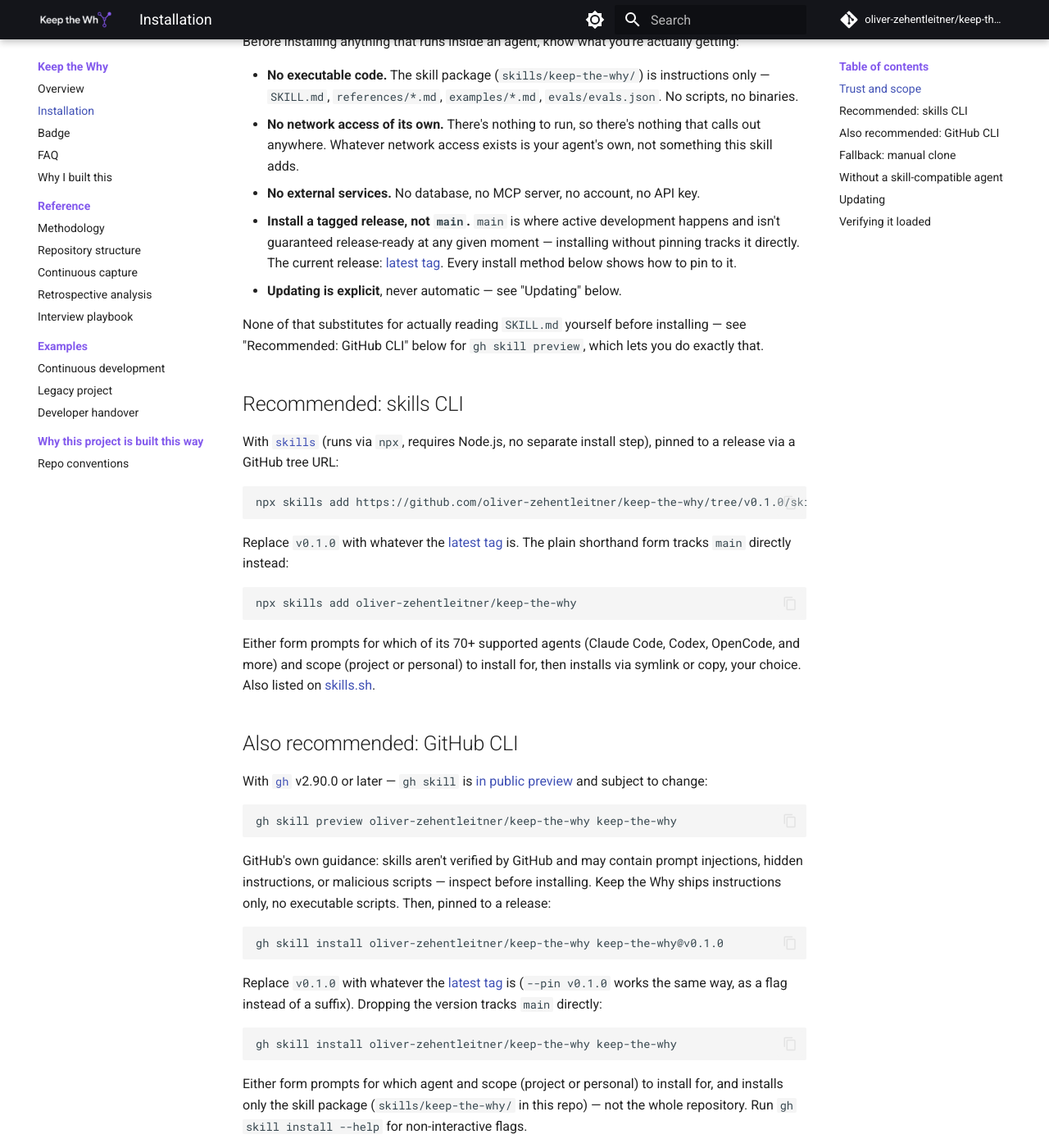
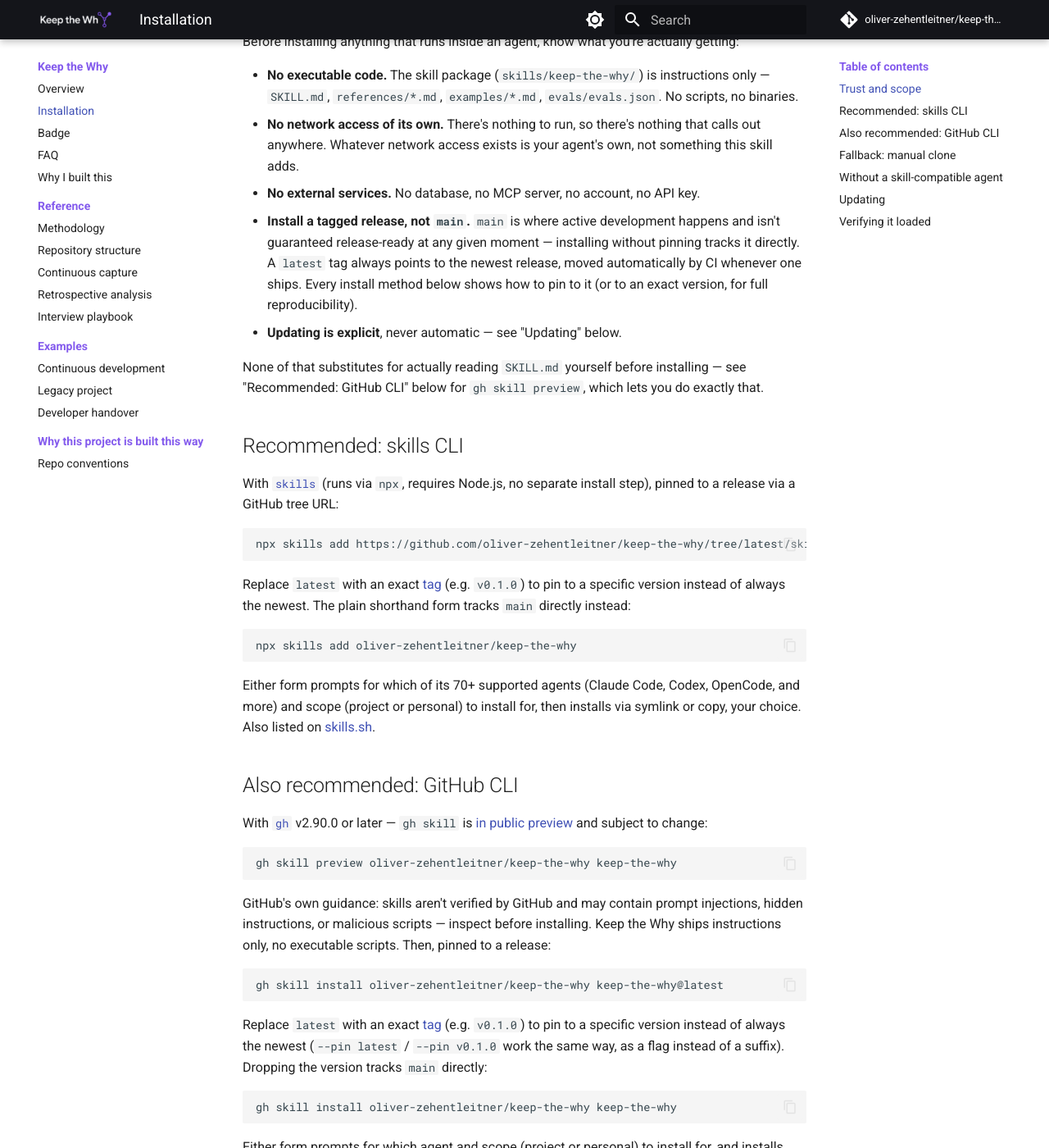
Before and after one commit to oliver-zehentleitner/keep-the-why, an MkDocs documentation site: the page built from docs/installation.md, in a window 1280 px wide and 1400 px high, scrolled down 284 px. Shown: the whole window at 82% size. Built offline with MkDocs 1.6.1 and Material for MkDocs 9.7.7, drawn with Linux system fonts in a browser that asks for light colours; comment, search, counter and statistics services are not loaded; some of the changed text lies outside the part shown.

Commit message:
Add a floating 'latest' tag so install docs never need a version bump
Pushed a 'latest' tag pointing at v0.1.0 now. Install examples in
README and installation.md use it instead of a hardcoded version, so
the docs stay correct without editing them on every release. Exact
version pins (e.g. @v0.1.0) are documented as the alternative for full
reproducibility.

Needs a workflow change to keep 'latest' moving automatically on
future releases - see the accompanying release.yml update (can't push
workflow files with this token, added separately for manual paste-in).

````diff
--- a/docs/installation.md
+++ b/docs/installation.md
@@ -9,7 +9,7 @@
 - **No executable code.** The skill package (`skills/keep-the-why/`) is instructions only — `SKILL.md`, `references/*.md`, `examples/*.md`, `evals/evals.json`. No scripts, no binaries.
 - **No network access of its own.** There's nothing to run, so there's nothing that calls out anywhere. Whatever network access exists is your agent's own, not something this skill adds.
 - **No external services.** No database, no MCP server, no account, no API key.
-- **Install a tagged release, not `main`.** `main` is where active development happens and isn't guaranteed release-ready at any given moment — installing without pinning tracks it directly. The current release: [latest tag](https://github.com/oliver-zehentleitner/keep-the-why/releases/latest). Every install method below shows how to pin to it.
+- **Install a tagged release, not `main`.** `main` is where active development happens and isn't guaranteed release-ready at any given moment — installing without pinning tracks it directly. A `latest` tag always points to the newest release, moved automatically by CI whenever one ships. Every install method below shows how to pin to it (or to an exact version, for full reproducibility).
 - **Updating is explicit**, never automatic — see "Updating" below.
 
 None of that substitutes for actually reading `SKILL.md` yourself before installing — see "Recommended: GitHub CLI" below for `gh skill preview`, which lets you do exactly that.
@@ -19,10 +19,10 @@
 With [`skills`](https://skills.sh/) (runs via `npx`, requires Node.js, no separate install step), pinned to a release via a GitHub tree URL:
 
 ```bash
-npx skills add https://github.com/oliver-zehentleitner/keep-the-why/tree/v0.1.0/skills/keep-the-why
+npx skills add https://github.com/oliver-zehentleitner/keep-the-why/tree/latest/skills/keep-the-why
 ```
 
-Replace `v0.1.0` with whatever the [latest tag](https://github.com/oliver-zehentleitner/keep-the-why/releases/latest) is. The plain shorthand form tracks `main` directly instead:
+Replace `latest` with an exact [tag](https://github.com/oliver-zehentleitner/keep-the-why/releases) (e.g. `v0.1.0`) to pin to a specific version instead of always the newest. The plain shorthand form tracks `main` directly instead:
 
 ```bash
 npx skills add oliver-zehentleitner/keep-the-why
@@ -41,10 +41,10 @@
 GitHub's own guidance: skills aren't verified by GitHub and may contain prompt injections, hidden instructions, or malicious scripts — inspect before installing. Keep the Why ships instructions only, no executable scripts. Then, pinned to a release:
 
 ```bash
-gh skill install oliver-zehentleitner/keep-the-why keep-the-why@v0.1.0
+gh skill install oliver-zehentleitner/keep-the-why keep-the-why@latest
 ```
 
-Replace `v0.1.0` with whatever the [latest tag](https://github.com/oliver-zehentleitner/keep-the-why/releases/latest) is (`--pin v0.1.0` works the same way, as a flag instead of a suffix). Dropping the version tracks `main` directly:
+Replace `latest` with an exact [tag](https://github.com/oliver-zehentleitner/keep-the-why/releases) (e.g. `v0.1.0`) to pin to a specific version instead of always the newest (`--pin latest` / `--pin v0.1.0` work the same way, as a flag instead of a suffix). Dropping the version tracks `main` directly:
 
 ```bash
 gh skill install oliver-zehentleitner/keep-the-why keep-the-why
@@ -57,12 +57,12 @@
 If neither CLI is available. The skill lives under `skills/keep-the-why/`, not at the repo root — clone to a scratch location and copy just that folder, rather than cloning the whole repo straight into your agent's skills directory (which would nest an embedded git repository inside yours and pull in docs/, mkdocs config, and CI files you don't need). Pinned to a release:
 
 ```bash
-git clone --branch v0.1.0 https://github.com/oliver-zehentleitner/keep-the-why.git /tmp/keep-the-why
+git clone --branch latest https://github.com/oliver-zehentleitner/keep-the-why.git /tmp/keep-the-why
 cp -r /tmp/keep-the-why/skills/keep-the-why <target-directory>/keep-the-why
 rm -rf /tmp/keep-the-why
 ```
 
-Replace `v0.1.0` with whatever the [latest tag](https://github.com/oliver-zehentleitner/keep-the-why/releases/latest) is. Dropping `--branch v0.1.0` clones `main` directly instead.
+Replace `latest` with an exact [tag](https://github.com/oliver-zehentleitner/keep-the-why/releases) (e.g. `v0.1.0`) to pin to a specific version instead of always the newest. Dropping `--branch latest` clones `main` directly instead.
 
 The folder name must stay `keep-the-why` (has to match `name` in the frontmatter). `<target-directory>` is whichever agent's skills directory applies:
 
@@ -84,7 +84,7 @@
 
 ## Updating
 
-Re-run whichever install command you used the first time, with the new version if you're pinning — check the [latest tag](https://github.com/oliver-zehentleitner/keep-the-why/releases/latest) first. A plain `git pull` doesn't work if you copied the folder out of a scratch clone rather than cloning directly into place.
+Re-run whichever install command you used the first time. If you pinned to `latest`, that's enough — it always resolves to the newest release. If you pinned to an exact version, swap in the new tag. A plain `git pull` doesn't work if you copied the folder out of a scratch clone rather than cloning directly into place.
 
 ## Verifying it loaded
 
````
Also changed, not shown: README.md (+4 -4 lines).
